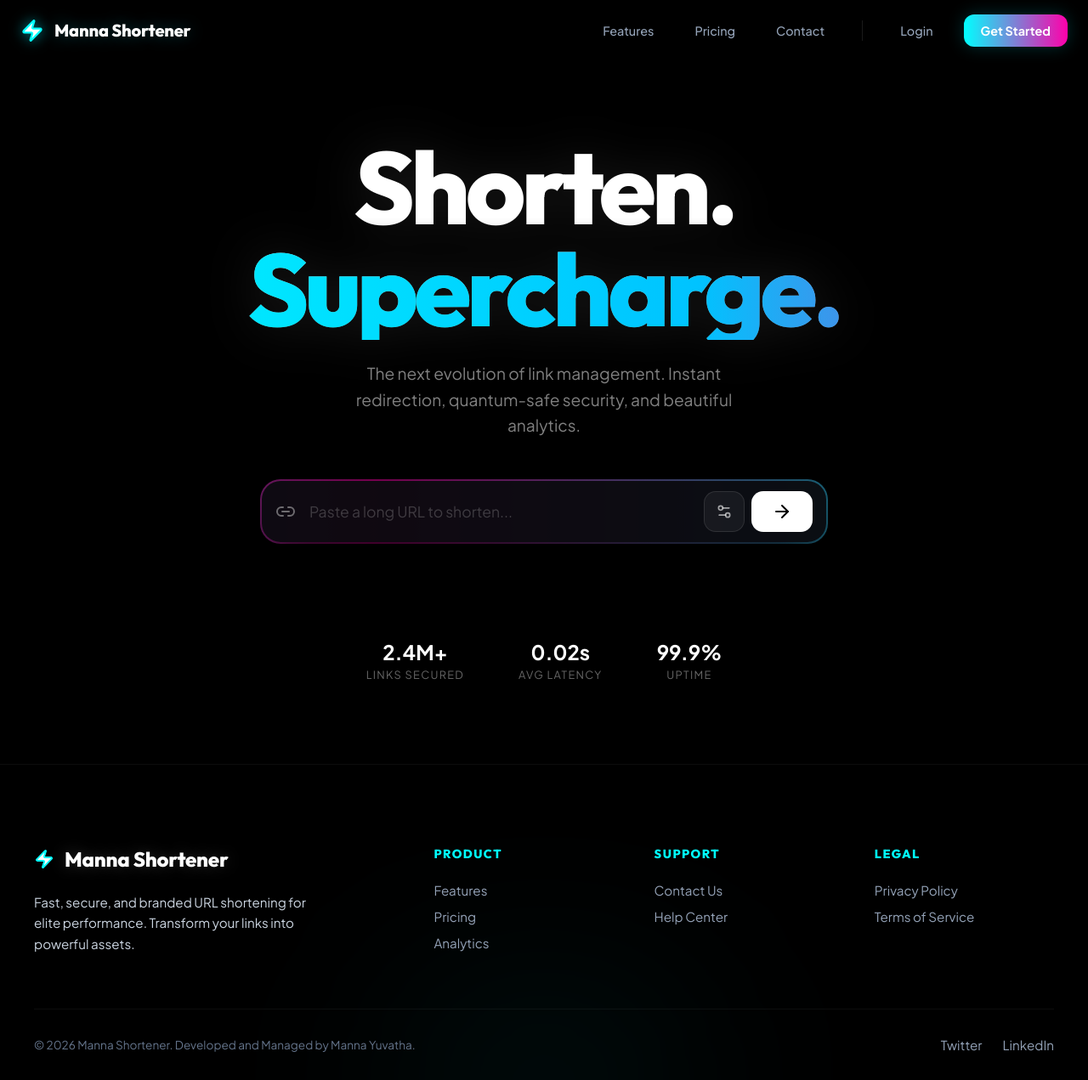
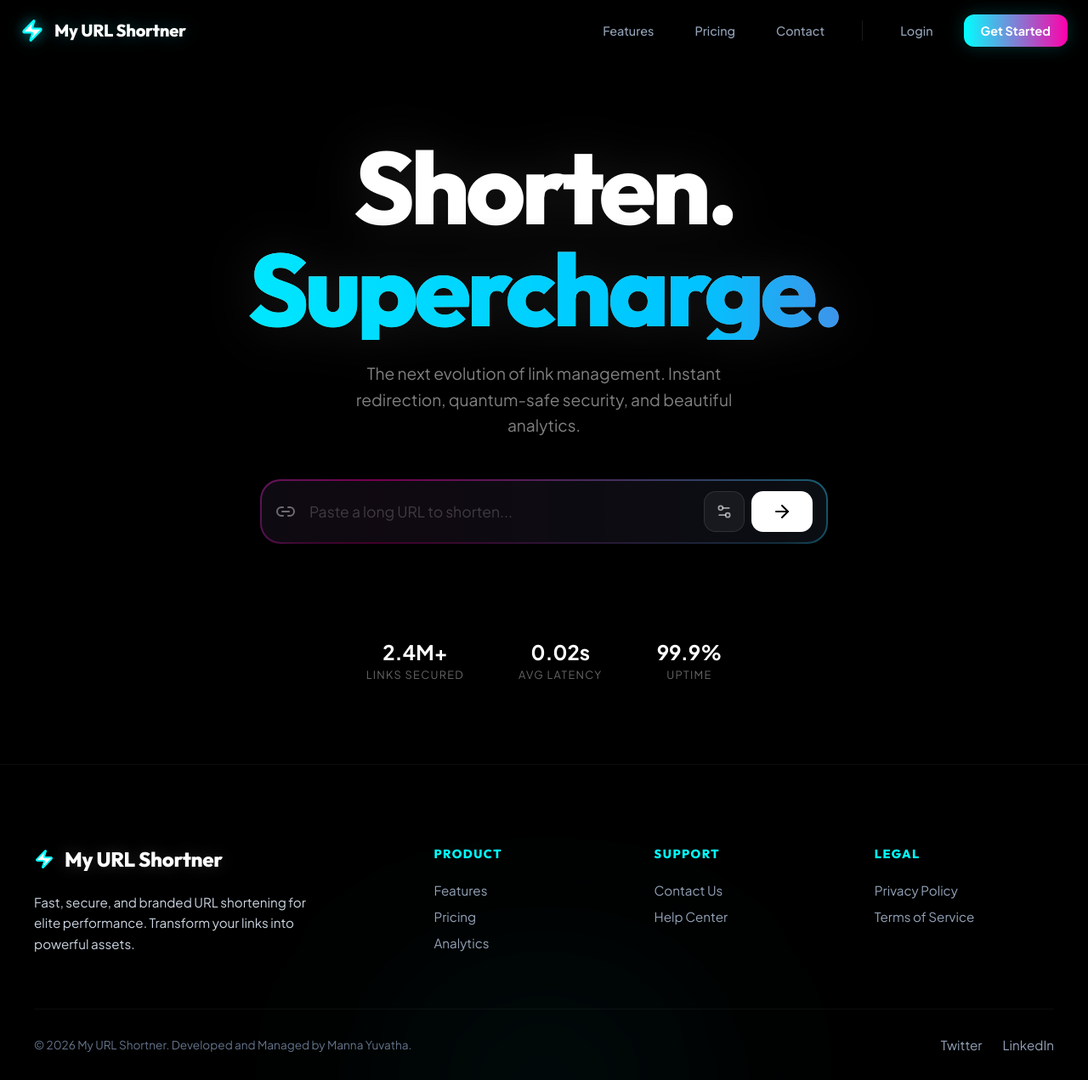
Before and after one commit to Sabbam/my-url-shortner, a Next.js app in the folder app/: page / in a window 1280 px wide. Shown: the whole page at 85% size. Built offline with nearby package versions, Linux system fonts and the light colour scheme.

Commit message:
revert: restore original branding while keeping domain redirection logic

```diff
--- a/app/src/app/layout.tsx
+++ b/app/src/app/layout.tsx
@@ -14,8 +14,8 @@ const geistMono = Geist_Mono({
 });
 
 export const metadata: Metadata = {
-  title: "Manna Shortener - Professional URL Management",
-  description: "The premium URL management platform for Manna Yuvatha and modern teams.",
+  title: "My URL Shortner - Professional URL Management",
+  description: "The premium URL management platform for modern teams.",
   icons: {
     icon: '/favicon.ico',
     apple: '/icon.png',
--- a/app/src/components/Footer.tsx
+++ b/app/src/components/Footer.tsx
@@ -11,7 +11,7 @@ export default function Footer() {
                     <div className={styles.brandCol}>
                         <Link href="/" className={styles.logo}>
                             <Zap size={24} fill="currentColor" color="hsl(var(--primary-hsl))" />
-                            <span className="text-gradient">Manna Shortener</span>
+                            <span className="text-gradient">My URL Shortner</span>
                         </Link>
                         <p className={styles.tagline}>
                             Fast, secure, and branded URL shortening for elite performance. Transform your links into powerful assets.
@@ -46,7 +46,7 @@ export default function Footer() {
                 </div>
 
                 <div className={styles.bottom}>
-                    <div>&copy; 2026 Manna Shortener. Developed and Managed by Manna Yuvatha.</div>
+                    <div>&copy; 2026 My URL Shortner. Developed and Managed by Manna Yuvatha.</div>
                     <div style={{ display: 'flex', gap: '1.5rem' }}>
                         <Link href="#" className={styles.footerLink}>Twitter</Link>
                         <Link href="#" className={styles.footerLink}>LinkedIn</Link>
--- a/app/src/components/Navbar.tsx
+++ b/app/src/components/Navbar.tsx
@@ -27,7 +27,7 @@ export default function Navbar() {
             <div className={styles.navContent}>
                 <Link href="/" className={styles.logo} onClick={() => setIsOpen(false)}>
                     <Zap className={styles.logoIcon} size={28} fill="currentColor" color="hsl(var(--primary-hsl))" />
-                    <span className="text-gradient">Manna Shortener</span>
+                    <span className="text-gradient">My URL Shortner</span>
                 </Link>
 
                 {/* Desktop Links */}
```
